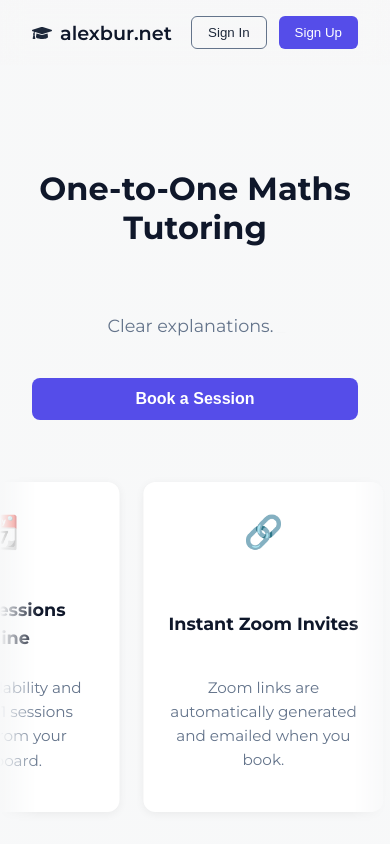
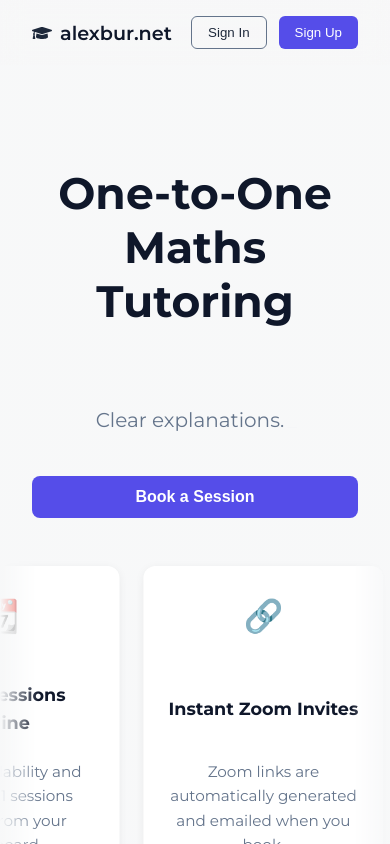
Before and after one commit to alexgburnet/maths-tutoring-app, a React (Vite) app in the folder client/: page / in a window 390 px wide. Built offline with nearby package versions, Linux system fonts and the light colour scheme; no server answers.

Commit message:
removed responsiveness as looks good without

```diff
--- a/client/src/components/HomePage/HomePage.css
+++ b/client/src/components/HomePage/HomePage.css
@@ -136,22 +136,3 @@
   color: var(--color-muted);
   line-height: 1.6;
 }
-
-/* =====================
-    RESPONSIVE
-    ===================== */
-
-@media (max-width: 600px) {
-
-  .main-title {
-    font-size: 2rem;
-  }
-
-  .subtitle {
-    font-size: 1.1rem;
-  }
-
-  .cta button {
-    width: 100%;
-  }
-}
--- a/client/src/styles.css
+++ b/client/src/styles.css
@@ -1,6 +1,6 @@
 body, #root{
     font-family: 'Montserrat', sans-serif;
-    height: 100dvh;
+    height: 100vh;
     margin: 0;
     padding: 0;
 }
```
